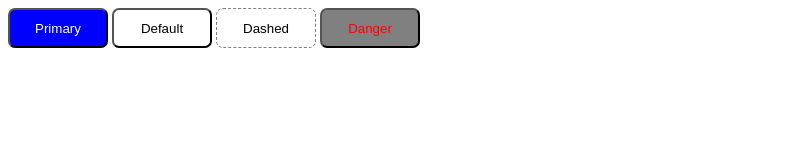
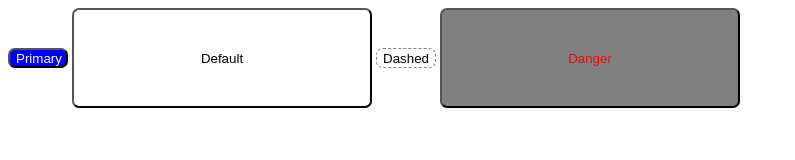
Before and after one commit to ChanksM/html-and-css-practices, a plain HTML site: page 7-INHERITANCE/index.html in a window 1280 px wide. Shown: the whole page, without its empty margins (0-795 px from the left). Drawn offline with Linux system fonts and the light colour scheme.

Commit message:
feat(7-INHERITANCE): Finish practice-2

```diff
--- a/7-INHERITANCE/index.html
+++ b/7-INHERITANCE/index.html
@@ -8,9 +8,9 @@
     <title>7-INHERITANCE</title>
 </head>
 <body>
-    <button class="primary button">Primary</button>
-    <button class="default button">Default</button>
-    <button class="dashed button">Dashed</button>
-    <button class="danger button">Danger</button>
+    <button class="primary button small">Primary</button>
+    <button class="default button large">Default</button>
+    <button class="dashed button small">Dashed</button>
+    <button class="danger button large">Danger</button>
 </body>
 </html>
--- a/7-INHERITANCE/style.css
+++ b/7-INHERITANCE/style.css
@@ -18,3 +18,12 @@
     background-color: gray;
     color: red;
 }
+.button.primary.small, .button.dashed.small{
+    height: 20px;
+    width: 60px;
+}
+
+.button.default.large,.button.danger.large{
+    height: 100px;
+    width: 300px;
+}
```
